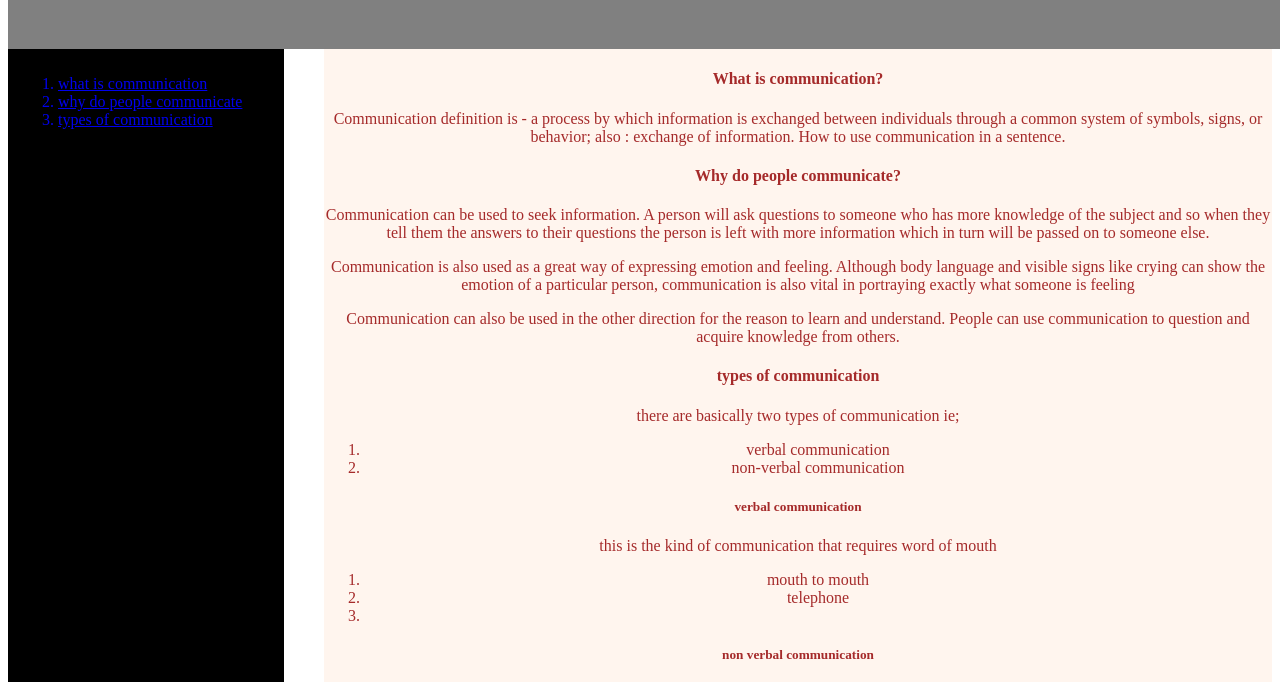
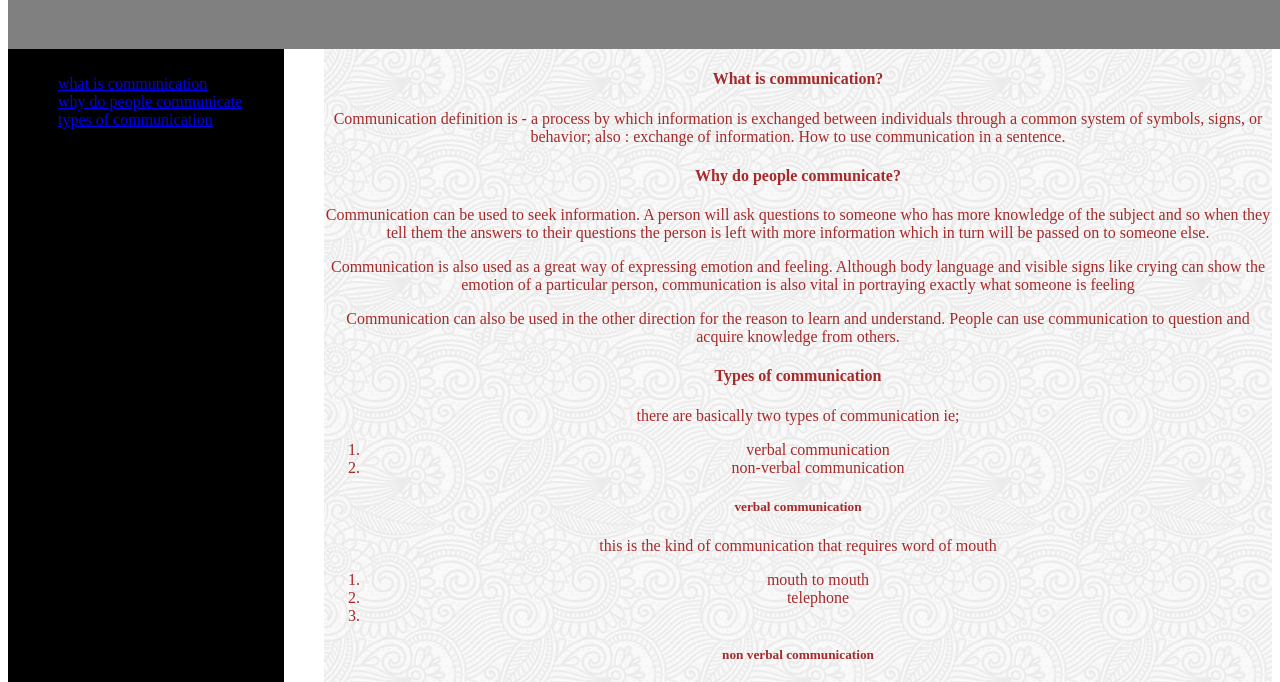
Before and after one commit to NALWEYISO-PATRICIA/challenge1, a plain HTML site: page index.html in a window 1280 px wide. Shown: the part 79-761 px from the top of the page. Drawn offline with Linux system fonts and the light colour scheme.

Commit message:
initial commit

```diff
--- a/index.html
+++ b/index.html
@@ -10,20 +10,20 @@
         </div>
            <div class="main-doc">
                <div id="left-section">
-               <ol>
-                  <a class="main-doc" rel="ïnternal" href="#What is communication? "><li>what is communication</li></a>
-                   <a class="main-doc" rel="internal" href="#Why do people communicate?"><li>why do people communicate</li></a>
-                   <a class="main-doc" rel="internal" href="#types of communication" ><li>types of communication</li></a>
-               </ol>
+               <ul>
+                    <li><a class="main-doc" rel="ïnternal" href="#What_is_communication ">what is communication</a></li>
+                    <li><a class="main-doc" rel="internal" href="#Why_do_people_communicate">why do people communicate</a></li>
+                    <li><a class="main-doc" rel="internal" href="#types_of_communication" >types of communication</a></li>
+               </ul>
 
            </div>
 
            <div id="right-section">
-               <h4>What is communication?</h4>
+               <h4 id="What_is_communication">What is communication?</h4>
                <p>Communication definition is - a process by which information is exchanged between individuals
                    through a common system of symbols, signs, or behavior; also : exchange of information.
                    How to use communication in a sentence.</p>
-                   <h4>Why do people communicate?</h4>
+                   <h4 id="Why_do_people_communicate">Why do  people communicate?</h4>
                    <p>Communication can be used to seek information. A person will ask questions to someone who
                         has more knowledge of the subject and so when they tell them the answers to
                         their questions the person is left with more information which in turn will be passed
@@ -34,7 +34,7 @@
                         <p>Communication can also be used in the other direction for the reason
                             to learn and understand. People can use communication to question and acquire knowledge from others.
                         </p>
-                        <h4>types of communication</h4>
+                        <h4 id="types_of_communication">Types of communication</h4>
                         <p>there are basically two types of communication ie;</p>
                         <ol>
                             <li>verbal communication</li>
--- a/style.css
+++ b/style.css
@@ -23,8 +23,10 @@ display: flex;
 #right-section
 {
     color:brown;
-    background-color:seashell;
+
     text-align:center;
     width:100%;
     margin-left:25%;
+    background-image:url("full-bloom/full-bloom.png");
+
 }
```
Also changed, not shown: full-bloom/full-bloom.png (added), full-bloom/readme.txt (added), 1 other file.
